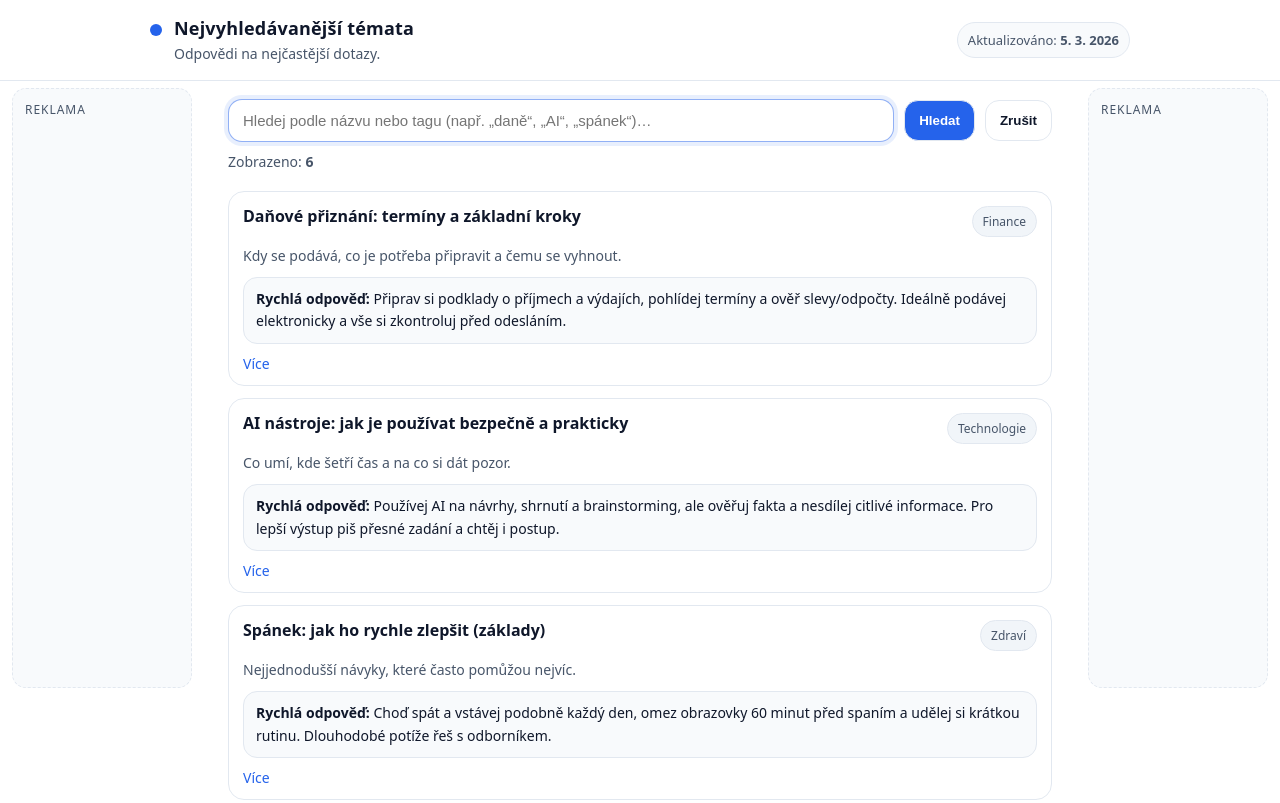
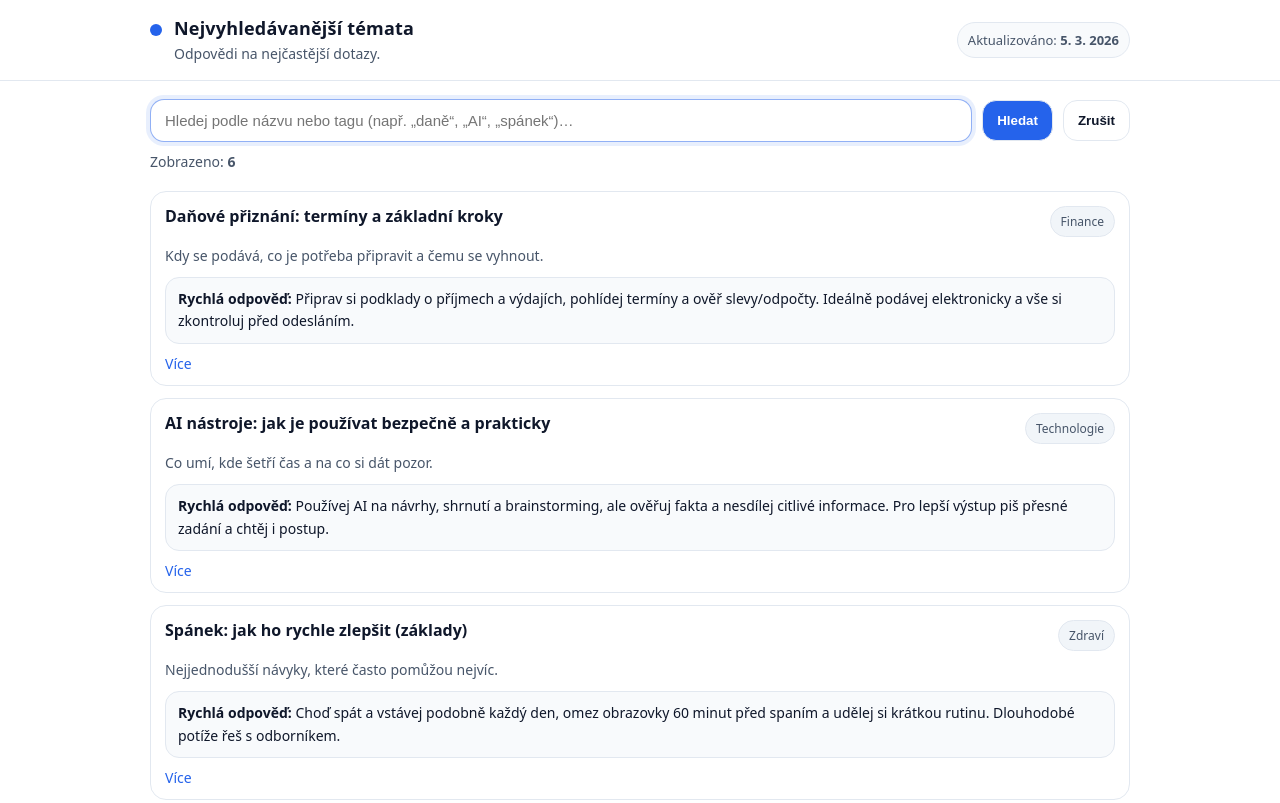
Before and after one commit to premekrusek/NejTemata-website, a plain HTML site: page index.html in a window 1280 px wide. Shown: the top 803 px of the page. Drawn offline with Linux system fonts and the light colour scheme.

Commit message:
Revert ads in side boxes

```diff
--- a/index.html
+++ b/index.html
@@ -6,12 +6,10 @@
   <link rel="icon" type="images/svg" href="Images/favicon.svg">
   <title>NejTemata</title>
   <meta name="google-adsense-account" content="ca-pub-6863032239781691">
-  <meta name="description" content="Nejvyhledávanější témata, trendy vyhledávání a odpovědi na populární otázky z internetu." />
   <script async src="https://pagead2.googlesyndication.com/pagead/js/adsbygoogle.js?client=ca-pub-6863032239781691"
      crossorigin="anonymous"></script>
+  <meta name="description" content="Nejvyhledávanější témata, trendy vyhledávání a odpovědi na populární otázky z internetu." />
   <link rel="stylesheet" href="styles.css" />
-  <script async src="https://pagead2.googlesyndication.com/pagead/js/adsbygoogle.js?client=ca-pub-6863032239781691"
-     crossorigin="anonymous"></script>
 </head>
 
 <body>
@@ -35,15 +33,7 @@
     </div>
   </header>
 
-  <main id="obsah" class="page-layout">
-    <aside class="ad-rail ad-rail-left" aria-label="Reklamní prostor vlevo">
-      <div class="ad-slot">
-        <p class="ad-label">Reklama</p>
-        <!-- Vlož sem levý AdSense blok (desktop) -->
-      </div>
-    </aside>
-
-    <div class="content-column">
+  <main id="obsah">
     <section class="search-wrap">
       <div class="container">
         <form class="search" role="search" onsubmit="return false">
@@ -159,14 +149,6 @@
         </div>
       </div>
     </section>
-    </div>
-
-    <aside class="ad-rail ad-rail-right" aria-label="Reklamní prostor vpravo">
-      <div class="ad-slot">
-        <p class="ad-label">Reklama</p>
-        <!-- Vlož sem pravý AdSense blok (desktop) -->
-      </div>
-    </aside>
   </main>
 
   <footer class="footer">
--- a/styles.css
+++ b/styles.css
@@ -24,46 +24,12 @@ body{
   background: var(--bg);
 }
 
-.page-layout{
-  width: min(1400px, calc(100% - 24px));
-  margin: 0 auto;
-  display: grid;
-  grid-template-columns: minmax(140px, 180px) minmax(0, 1fr) minmax(140px, 180px);
-  gap: 16px;
-  align-items: start;
-}
-
-.content-column{
-  min-width: 0;
-}
-
 a{ color: var(--accent); text-decoration: none; }
 a:hover{ text-decoration: underline; }
 
 .container{
   width: min(var(--max), calc(100% - 40px));
   margin: 0 auto;
-}
-
-.ad-rail{
-  position: sticky;
-  top: 88px;
-}
-
-.ad-slot{
-  border: 1px dashed var(--line);
-  border-radius: 14px;
-  background: var(--soft);
-  min-height: 600px;
-  padding: 12px;
-}
-
-.ad-label{
-  margin: 0;
-  color: var(--muted);
-  font-size: 12px;
-  text-transform: uppercase;
-  letter-spacing: 0.08em;
 }
 
 .skip-link{
@@ -288,16 +254,6 @@ a:hover{ text-decoration: underline; }
   .topic-head{ flex-direction: column; align-items: flex-start; }
 }
 
-@media (max-width: 1120px){
-  .page-layout{
-    grid-template-columns: minmax(0, 1fr);
-    width: 100%;
-  }
-  .ad-rail{
-    display: none;
-  }
-}
-
 /**/
 .detail-hero{
   padding:28px 0 18px;
```
